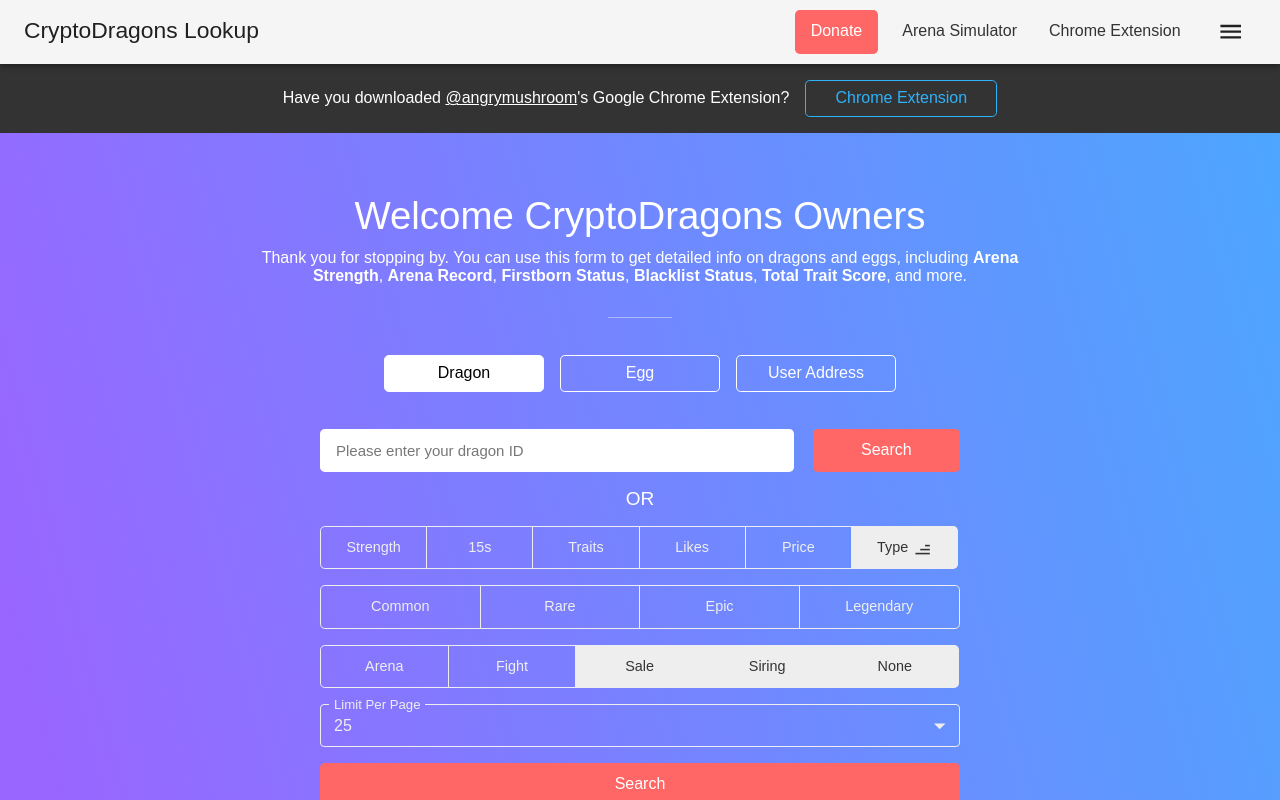
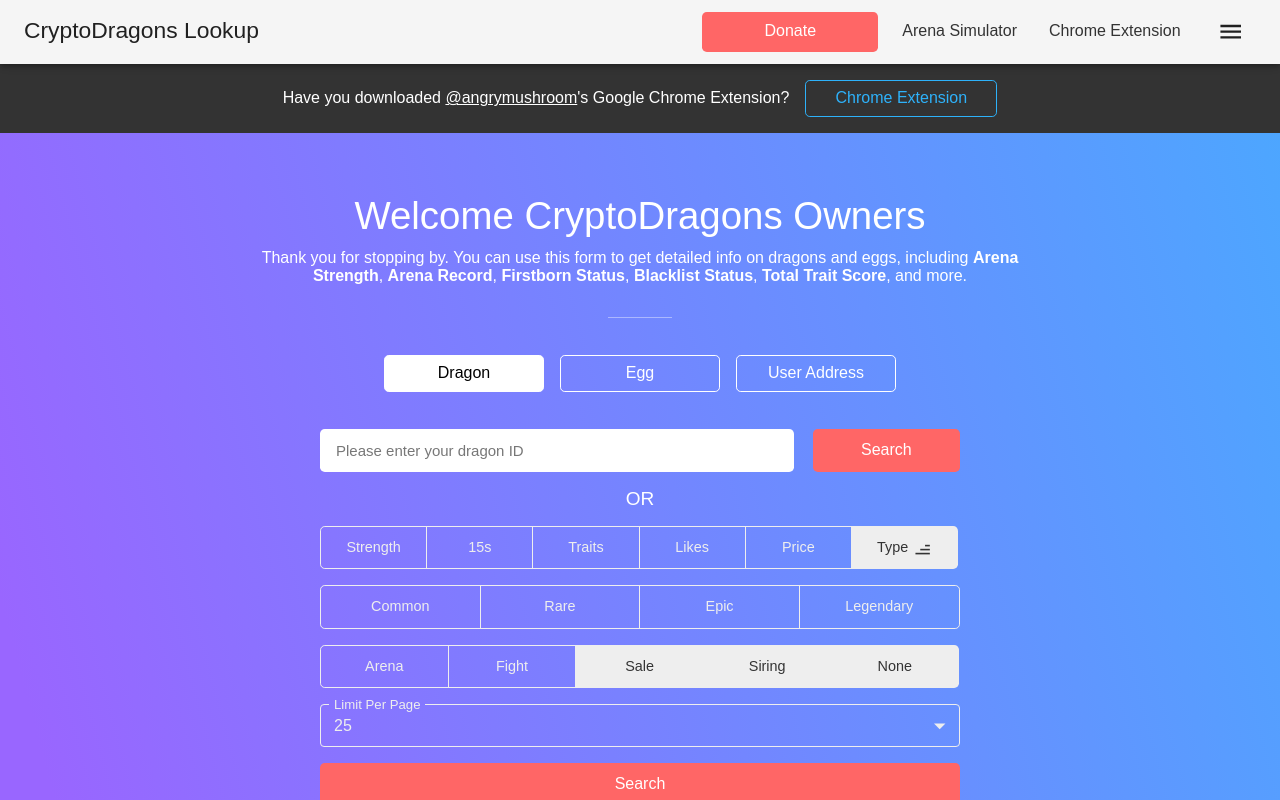
Before and after one commit to mprouve/cryptodragons-lookup, a React (Create React App) app: page / in a window 1280 px wide. Shown: the top 800 px of the page. Built offline with nearby package versions, Linux system fonts and the light colour scheme; a web font is replaced by a local one.

Commit message:
Change size of donate button

```diff
--- a/src/components/header/header.js
+++ b/src/components/header/header.js
@@ -114,7 +114,10 @@
               sx={{
                 ...styles.donateButton,
                 display: { xs: 'none', md: 'inline-flex' },
-                marginRight: '1rem'
+                marginRight: '1rem',
+                minHeight: '2.5rem',
+                height: '2.5rem',
+                width: '11rem'
               }}
               onClick={handleDonate}>
               Donate
```
